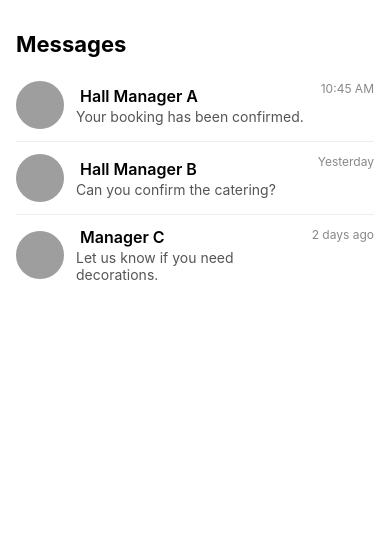
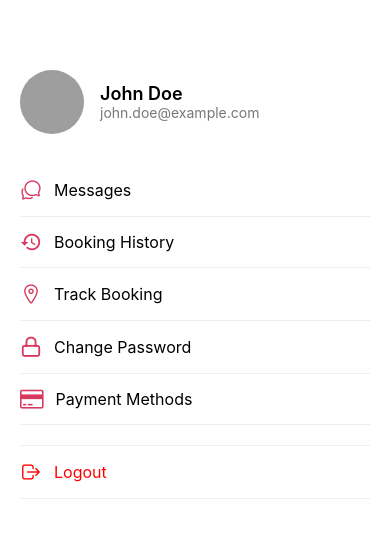
Before and after one commit to Qashu02/FYP, a React Native app in the folder MyNewProject/: screen / in a window 390 px wide. Shown: the top 538 px of the page. Built offline with nearby package versions, Linux system fonts and the light colour scheme; grey boxes are pictures that could not be loaded.

Commit message:
ProfileScreen

```diff
--- a/MyNewProject/App.js
+++ b/MyNewProject/App.js
@@ -6,13 +6,14 @@ import MenuDetailsScreen from './Screens/MenuDetailsScreen';
 import { View,StyleSheet } from 'react-native';
 import ReviewSection from './components/Blog/ReviewSection';
 import MessageScreen from './Screens/MessageScreen';
+import ProfileScreen from './Screens/ProfileScreen';
 
 
 export default function App() {
   return (
     <View style={styles.container}>
 
-<MessageScreen/>
+<ProfileScreen/>
     </View>
 
 
--- /dev/null
+++ b/MyNewProject/Screens/ProfileScreen.js
@@ -0,0 +1,116 @@
+import React from 'react';
+import { View, Text, StyleSheet, Image, TouchableOpacity, Alert } from 'react-native';
+import { Ionicons, MaterialIcons, Feather, FontAwesome } from '@expo/vector-icons';
+import colors from '../config/colors';
+
+const defaultAvatar = 'https://cdn-icons-png.flaticon.com/512/149/149071.png';
+
+const user = {
+  name: 'John Doe',
+  avatar: '',
+  email: 'john.doe@example.com',
+};
+const color=colors.secondary
+export default function ProfileScreen() {
+  const handlePress = (label) => {
+    console.log(`Opening ${label} screen...`);
+  };
+
+  const handleLogout = () => {
+    Alert.alert('Logout', 'Are you sure you want to log out?', [
+      { text: 'Cancel', style: 'cancel' },
+      { text: 'Logout', style: 'destructive', onPress: () => console.log('User logged out') },
+    ]);
+  };
+
+  return (
+    <View style={styles.container}>
+      {/* Profile Info */}
+      <View style={styles.profileSection}>
+        <Image
+          source={{ uri: user.avatar || defaultAvatar }}
+          style={styles.avatar}
+        />
+        <View>
+          <Text style={styles.name}>{user.name}</Text>
+          <Text style={styles.email}>{user.email}</Text>
+        </View>
+      </View>
+
+      {/* Menu Options */}
+      <TouchableOpacity style={styles.menuItem} onPress={() => handlePress('Messages')}>
+        <Ionicons name="chatbubbles-outline" size={22} color={color} />
+        <Text style={styles.menuText}>Messages</Text>
+      </TouchableOpacity>
+
+      <TouchableOpacity style={styles.menuItem} onPress={() => handlePress('Booking History')}>
+        <MaterialIcons name="history" size={22} color={color} />
+        <Text style={styles.menuText}>Booking History</Text>
+      </TouchableOpacity>
+
+      <TouchableOpacity style={styles.menuItem} onPress={() => handlePress('Track Booking')}>
+        <Ionicons name="location-outline" size={22} color={color} />
+        <Text style={styles.menuText}>Track Booking</Text>
+      </TouchableOpacity>
+
+      <TouchableOpacity style={styles.menuItem} onPress={() => handlePress('Change Password')}>
+        <Feather name="lock" size={22} color={color} />
+        <Text style={styles.menuText}>Change Password</Text>
+      </TouchableOpacity>
+
+      <TouchableOpacity style={styles.menuItem} onPress={() => handlePress('Payment Methods')}>
+        <FontAwesome name="credit-card" size={22} color={color} />
+        <Text style={styles.menuText}>Payment Methods</Text>
+      </TouchableOpacity>
+
+      <TouchableOpacity style={[styles.menuItem, styles.logout]} onPress={handleLogout}>
+        <Ionicons name="log-out-outline" size={22} color="red" />
+        <Text style={[styles.menuText, { color: 'red' }]}>Logout</Text>
+      </TouchableOpacity>
+    </View>
+  );
+}
+const styles = StyleSheet.create({
+    container: {
+        marginTop:50,
+      flex: 1,
+      padding: 20,
+      backgroundColor: '#fff',
+    },
+    profileSection: {
+      flexDirection: 'row',
+      alignItems: 'center',
+      marginBottom: 30,
+    },
+    avatar: {
+      width: 64,
+      height: 64,
+      borderRadius: 32,
+      marginRight: 16,
+      backgroundColor: '#eee',
+    },
+    name: {
+      fontSize: 18,
+      fontWeight: '600',
+    },
+    email: {
+      color: '#777',
+    },
+    menuItem: {
+      flexDirection: 'row',
+      alignItems: 'center',
+      paddingVertical: 14,
+      borderBottomWidth: 1,
+      borderColor: '#eee',
+    },
+    menuText: {
+      fontSize: 16,
+      marginLeft: 12,
+      color:colors.dark
+    },
+    logout: {
+      marginTop: 20,
+      borderTopWidth: 1,
+      borderColor: '#eee',
+    },
+  });
```
